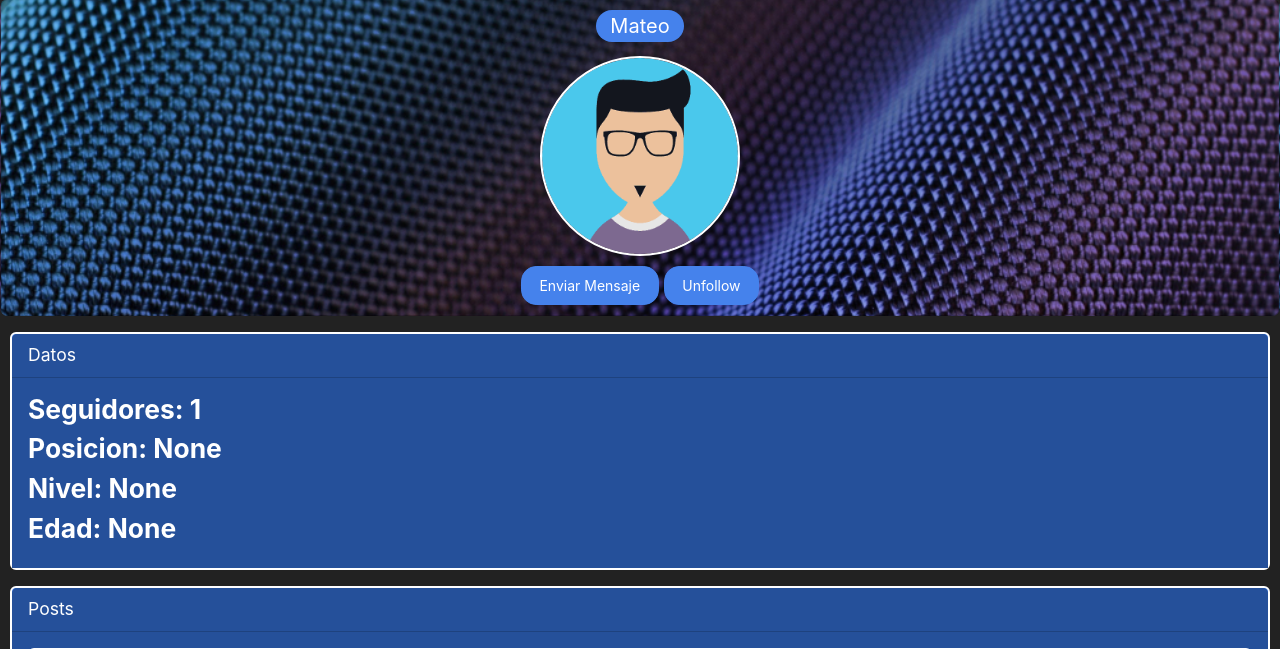
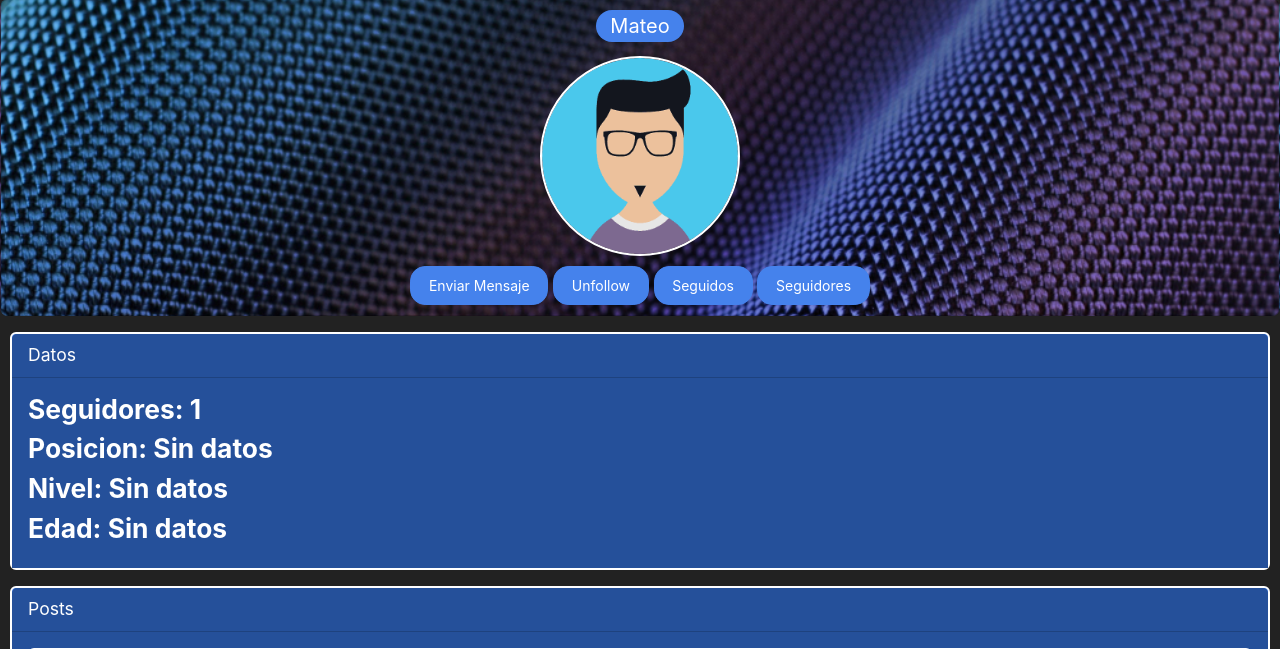
Before and after one commit to PabloViano/FutbolScoutNet, a Django app: a page that uses FutbolScoutNet/sitio/templates/profile.html in a window 1280 px wide. Shown: the part 68-717 px from the top of the page. Run offline with Django 4.2, Linux system fonts and the light colour scheme; a user stored in the database is signed in; data comes from the database, SQL or seed files in the repository; both versions use the stored data as it was after the commit.

Commit message:
Corregido errores que mostraba None y agregado en los perfiles Seguidos y Seguidores que muestra las personas que seguis y las que te estan siguiendo (tipo twitter)

```diff
--- a/FutbolScoutNet/FutbolScoutNet/urls.py
+++ b/FutbolScoutNet/FutbolScoutNet/urls.py
@@ -34,6 +34,8 @@ urlpatterns = [
     path('listado-perfiles/', views.listado_perfiles),
     path('follow/<str:username>/', views.follow, name="follow"),
     path('unfollow/<str:username>/', views.unfollow, name="unfollow"),
+    path('seguidores/<str:username>', views.seguidores, name="seguidores"),
+    path('seguidos/<str:username>', views.seguidos, name="seguidos"),
     path('profile-edit/<str:username>/', views.profile_edit),
     path('activate/<uidb64>/<token>', views.activate, name='activate'),
     path('mensajes/<str:username>/', views.mensajes, name='mensajes'),
--- a/FutbolScoutNet/sitio/templates/conversaciones.html
+++ b/FutbolScoutNet/sitio/templates/conversaciones.html
@@ -26,7 +26,7 @@
                         </div>
                         <div style="flex-grow: 1;">
                             <a href="{% url 'mensajes' username=conversacion.destinatario.username %}" style="color: white; font-size: 20px;">{{ conversacion.destinatario.username }}</a>
-                            <p style="font-size: 18px;">Ultimo mensaje: {{ conversacion.ultimo_mensaje|slice:":20" }}{% if conversacion.ultimo_mensaje|length > 20 %}...{% endif %}</p>
+                            <p style="font-size: 18px;">Ultimo mensaje: {{ conversacion.ultimo_mensaje|default:""|slice:":20" }}{% if conversacion.ultimo_mensaje|length > 20 %}...{% endif %}</p>
                         </div>
                     {% else %}
                         <div class="user-image" style="margin-right: 15px;">
--- a/FutbolScoutNet/sitio/templates/profile.html
+++ b/FutbolScoutNet/sitio/templates/profile.html
@@ -22,6 +22,8 @@
               <button type="button" class="btn btn-primary" onclick="window.location.href='/unfollow/{{user}}'">Unfollow</button>
             {% endif%}
         {% endif%}
+        <button type="button" class="btn btn-primary" onclick="window.location.href='/seguidos/{{profile.user}}'">Seguidos</button>
+        <button type="button" class="btn btn-primary" onclick="window.location.href='/seguidores/{{profile.user}}'">Seguidores</button>
     </div>
 </div>
 
@@ -29,9 +31,9 @@
   <div class="card-header" style="background-color: #25509a;">Datos</div>
   <div class="card-body" style="background-color: #25509a;">
     <h4 class="followers">Seguidores: {{followers}}</h4>
-    <h4 class="card-title">Posicion: {{profile.posicion}}</h4>
-    <h4 class="card-title">Nivel: {{profile.nivel}}</h4>
-    <h4 class="card-title">Edad: {{profile.edad}}</h4>
+    <h4 class="card-title">Posicion: {{profile.posicion|default:"Sin datos"}}</h4>
+    <h4 class="card-title">Nivel: {{profile.nivel|default:"Sin datos"}}</h4>
+    <h4 class="card-title">Edad: {{profile.edad|default:"Sin datos"}}</h4>
   </div>
 </div>
 <div class="card text-white bg-primary mb-3" style="max-width: 200rem; border: 2px solid white; margin: 10px;">
--- a/FutbolScoutNet/sitio/views.py
+++ b/FutbolScoutNet/sitio/views.py
@@ -230,6 +230,22 @@ def unfollow(request, username):
         rel.delete()
     return redirect('profile', username=to_user.username)
 
+@login_required
+def seguidores(request, username):
+    to_user = get_object_or_404(User, username=username)
+    relaciones_seguidores = Relationship.objects.filter(to_user=to_user)
+    seguidores = [relacion.from_user for relacion in relaciones_seguidores]
+
+    return render(request, 'seguidores.html', {'user': to_user, 'seguidores': seguidores})
+
+@login_required
+def seguidos(request, username):
+    to_user = get_object_or_404(User, username=username)
+    seguidos = Relationship.objects.filter(from_user=to_user)
+
+    return render(request, 'seguidos.html', {'user': to_user, 'seguidos': seguidos})
+
+
 #EMIAL CONFIRMATION
 
 def activate(request, uidb64, token):
```
Also changed, not shown: FutbolScoutNet/sitio/templates/listado_perfiles.html (+6 -6 lines), FutbolScoutNet/sitio/templates/seguidores.html (added, +17 -0 lines), FutbolScoutNet/sitio/templates/seguidos.html (added, +18 -0 lines), FutbolScoutNet/db.sqlite3.
